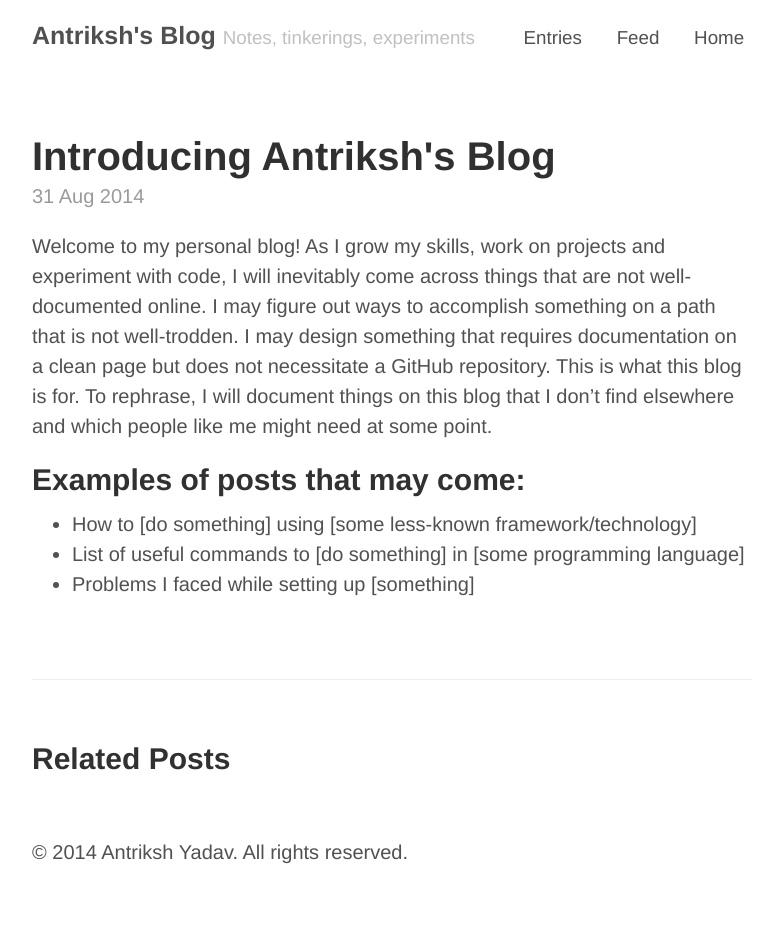
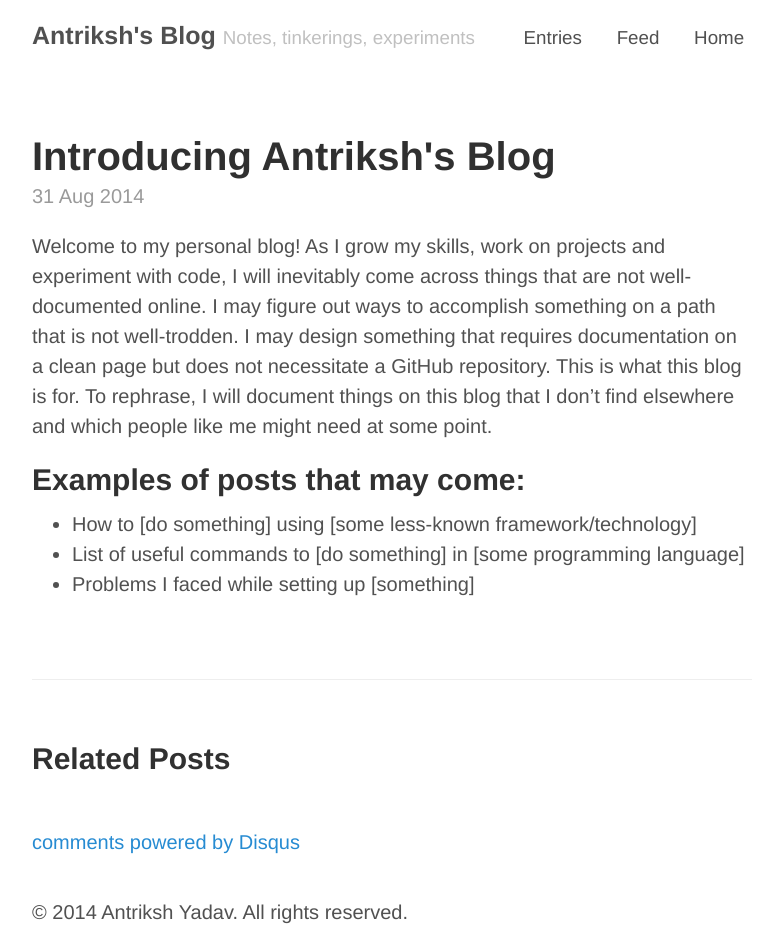
Before and after one commit to Antrikshy/antrikshy.github.io, a Jekyll site: the page built from _posts/2014-08-31-introducing-antrikshs-blog.md, in a window 1280 px wide. Shown: the whole page, without its empty margins (248-1023 px from the left). Built offline with Jekyll 4.4.1, drawn with Linux system fonts in a browser that asks for light colours; Markdown is read by kramdown in place of the engine named in the settings; comment, search, counter and statistics services are not loaded; before the commit the page ends 900 px from its top, so only the background shows below that.

Commit message:
Added Disqus comments

```diff
--- /dev/null
+++ b/_includes/disqus.html
@@ -0,0 +1,14 @@
+<div id="disqus_thread"></div>
+<script type="text/javascript">
+    /* * * CONFIGURATION VARIABLES: EDIT BEFORE PASTING INTO YOUR WEBPAGE * * */
+    var disqus_shortname = 'antrikshy-blog'; // required: replace example with your forum shortname
+
+    /* * * DON'T EDIT BELOW THIS LINE * * */
+    (function() {
+        var dsq = document.createElement('script'); dsq.type = 'text/javascript'; dsq.async = true;
+        dsq.src = '//' + disqus_shortname + '.disqus.com/embed.js';
+        (document.getElementsByTagName('head')[0] || document.getElementsByTagName('body')[0]).appendChild(dsq);
+    })();
+</script>
+<noscript>Please enable JavaScript to view the <a href="http://disqus.com/?ref_noscript">comments powered by Disqus.</a></noscript>
+<a href="http://disqus.com" class="dsq-brlink">comments powered by <span class="logo-disqus">Disqus</span></a>
--- a/_layouts/post.html
+++ b/_layouts/post.html
@@ -22,4 +22,6 @@
       </li>
     {% endfor %}
   </ul>
+  <br/>
+  {% include disqus.html %}
 </div>
```
